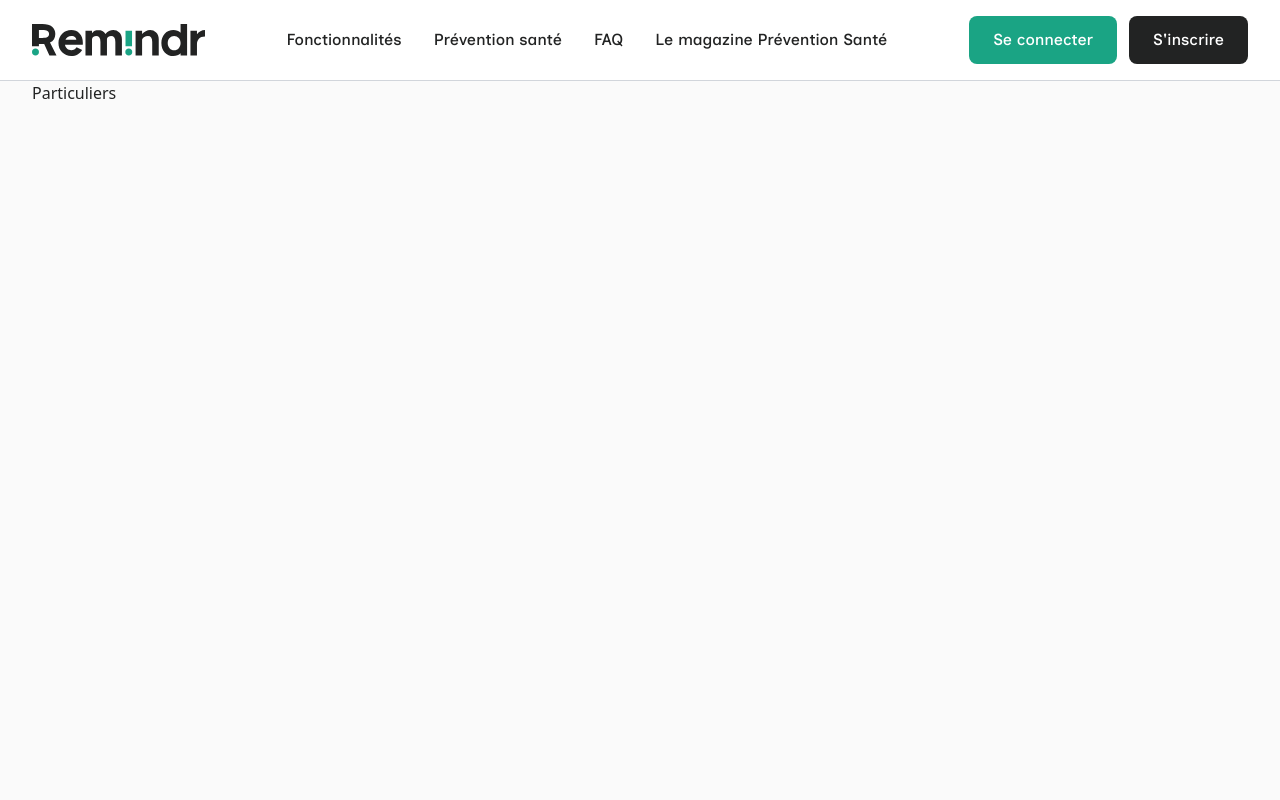
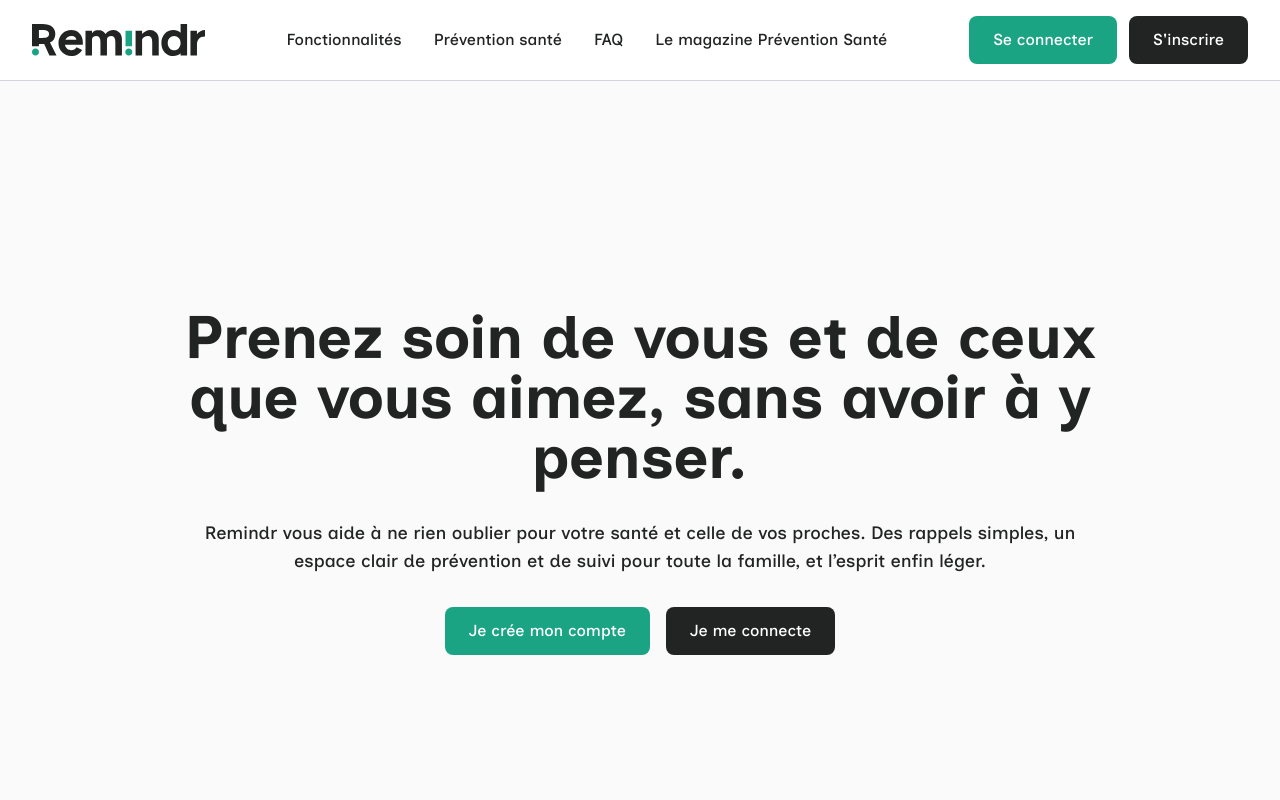
Before and after one commit to Remindr-pro/RemindR-app-V2, a Next.js app in the folder frontend/: page /particuliers in a window 1280 px wide. Shown: the top 800 px of the page. Built offline with nearby package versions, Linux system fonts and the light colour scheme.

Commit message:
feat(page-particuliers): add hero section

```diff
--- a/frontend/src/app/(landing)/particuliers/page.tsx
+++ b/frontend/src/app/(landing)/particuliers/page.tsx
@@ -1,7 +1,27 @@
+import Button from "@/app/components/Button";
+
 export default function ParticuliersPage() {
   return (
-    <div>
-      <h1>Particuliers</h1>
-    </div>
+    <>
+      {/* === Section Hero === */}
+      <section className="min-h-screen flex flex-col items-center justify-center gap-8 px-16 md:px-5 lg:px-0 max-w-full md:max-w-3/4 mx-auto text-center">
+        <h1 className="text-3xl md:text-6xl font-inclusive font-bold">
+          Prenez soin de vous et de ceux que vous aimez, sans avoir à y penser.
+        </h1>
+        <p className="text-base md:text-lg font-inclusive font-medium">
+          Remindr vous aide à ne rien oublier pour votre santé et celle de vos
+          proches. Des rappels simples, un espace clair de prévention et de
+          suivi pour toute la famille, et l’esprit enfin léger.
+        </p>
+        <div className="flex flex-col md:flex-row items-center justify-center gap-4">
+          <Button href="/particuliers/inscription" variant="green">
+            Je crée mon compte
+          </Button>
+          <Button href="/particuliers/connexion" variant="dark">
+            Je me connecte
+          </Button>
+        </div>
+      </section>
+    </>
   );
 }
```
